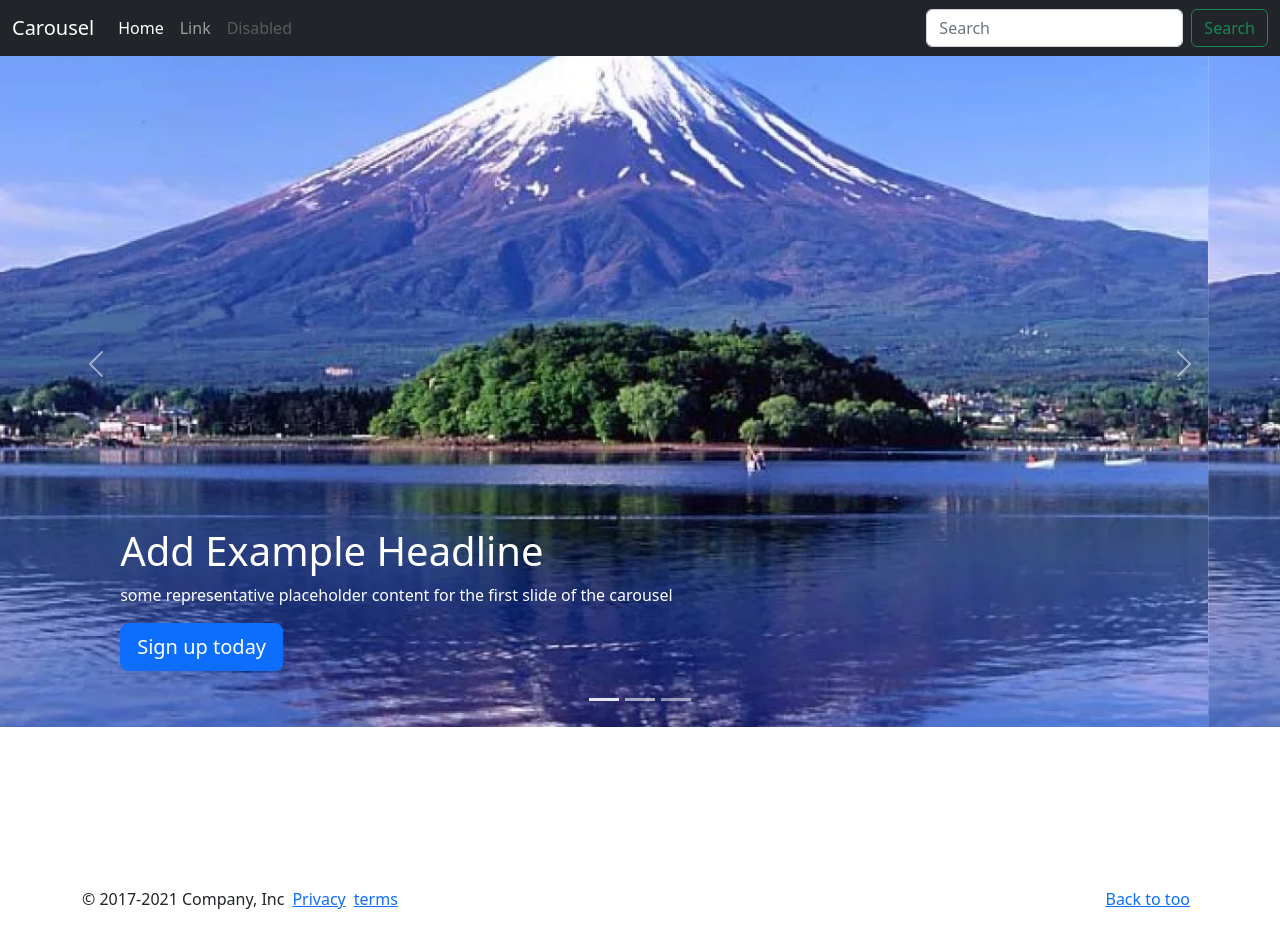
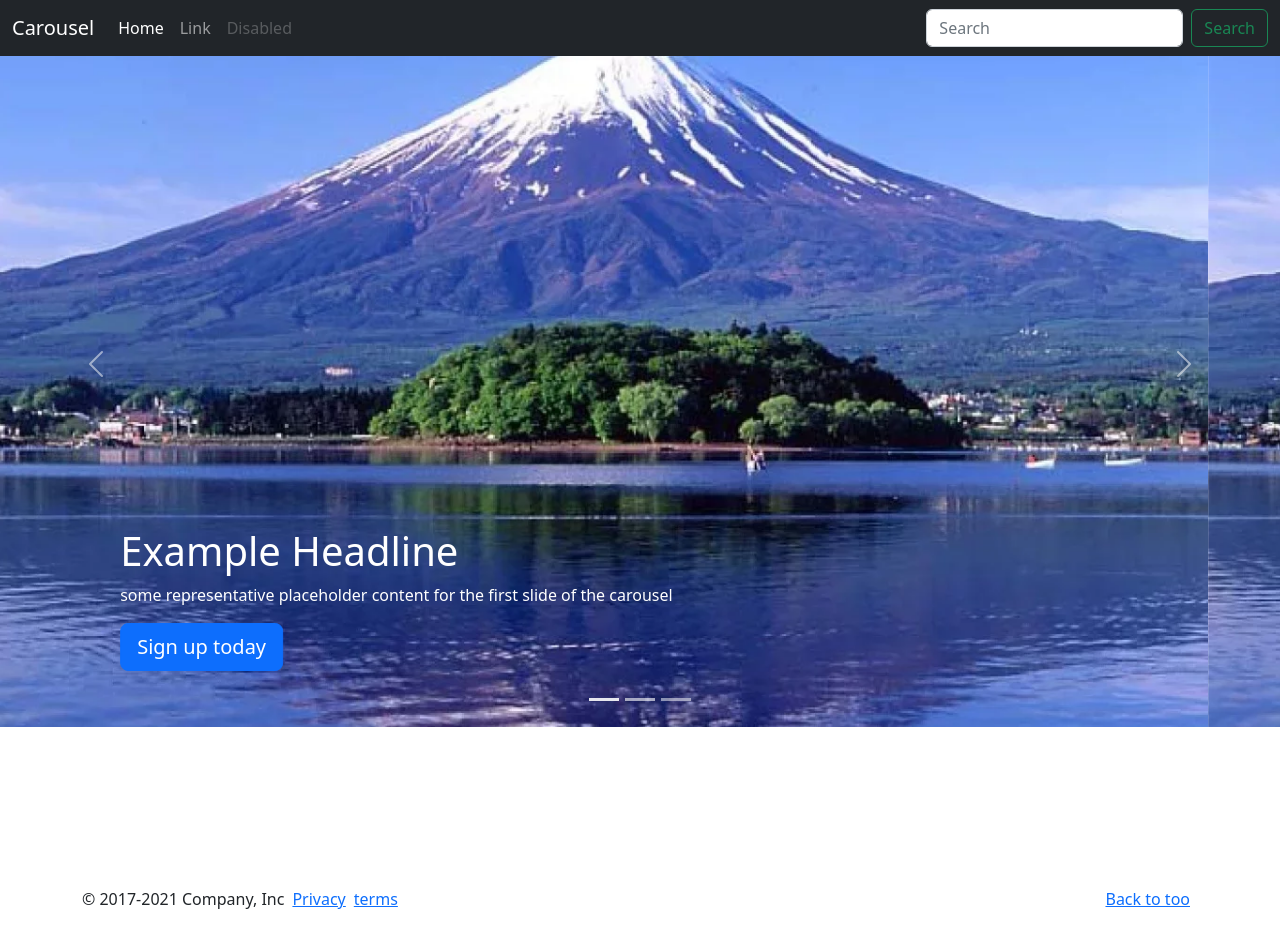
Before and after one commit to phmkhanh/phmkhanh.github.io, a plain HTML site: page Lab 17 – Carousel Page/index.html in a window 1280 px wide. Drawn offline with nearby package versions, Linux system fonts and the light colour scheme.

Commit message:
Update index.html

```diff
--- a/Lab 17 – Carousel Page/index.html
+++ b/Lab 17 – Carousel Page/index.html
@@ -67,7 +67,7 @@
           />
           <div class="container">
             <div class="carousel-caption text-start">
-              <h1>Add Example Headline</h1>
+              <h1>Example Headline</h1>
               <p>
                 some representative placeholder content for the first slide of
                 the carousel
```
